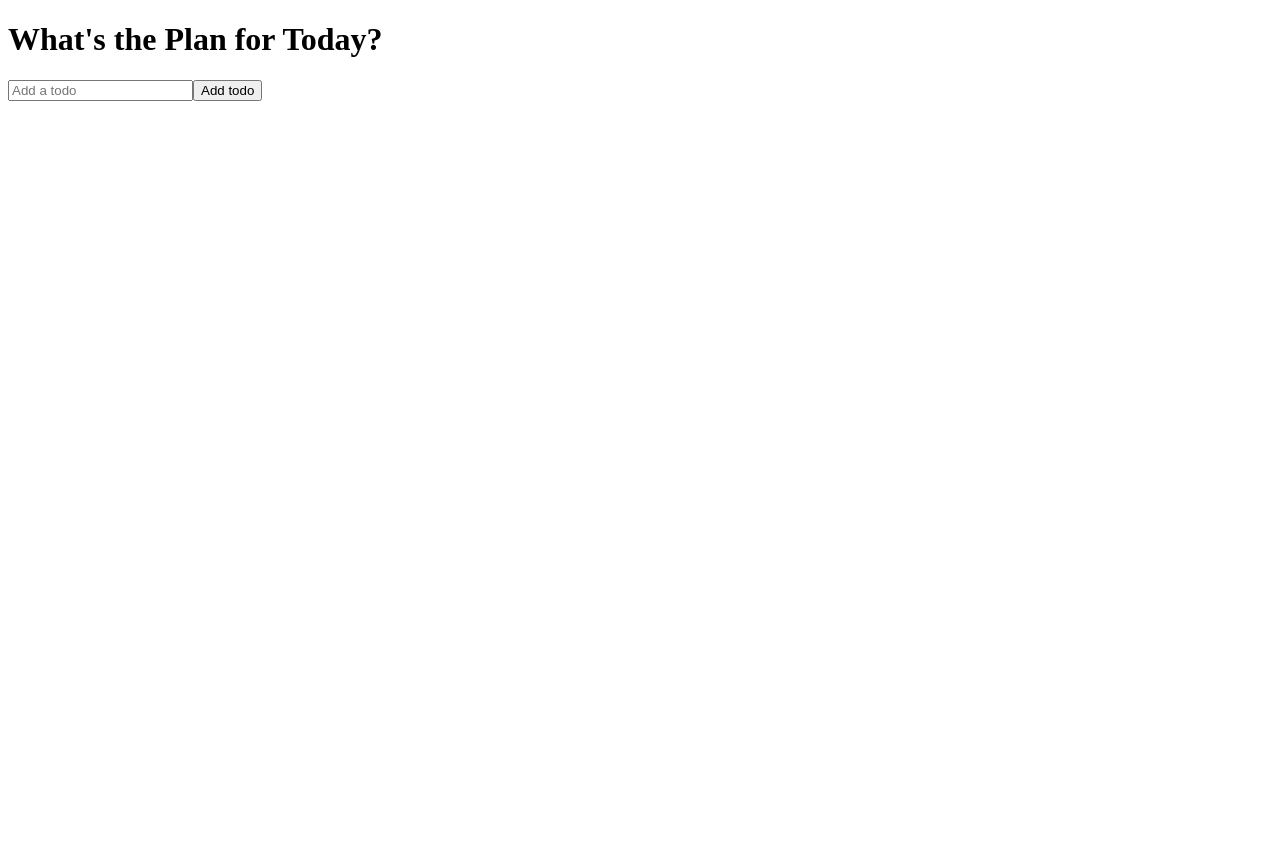
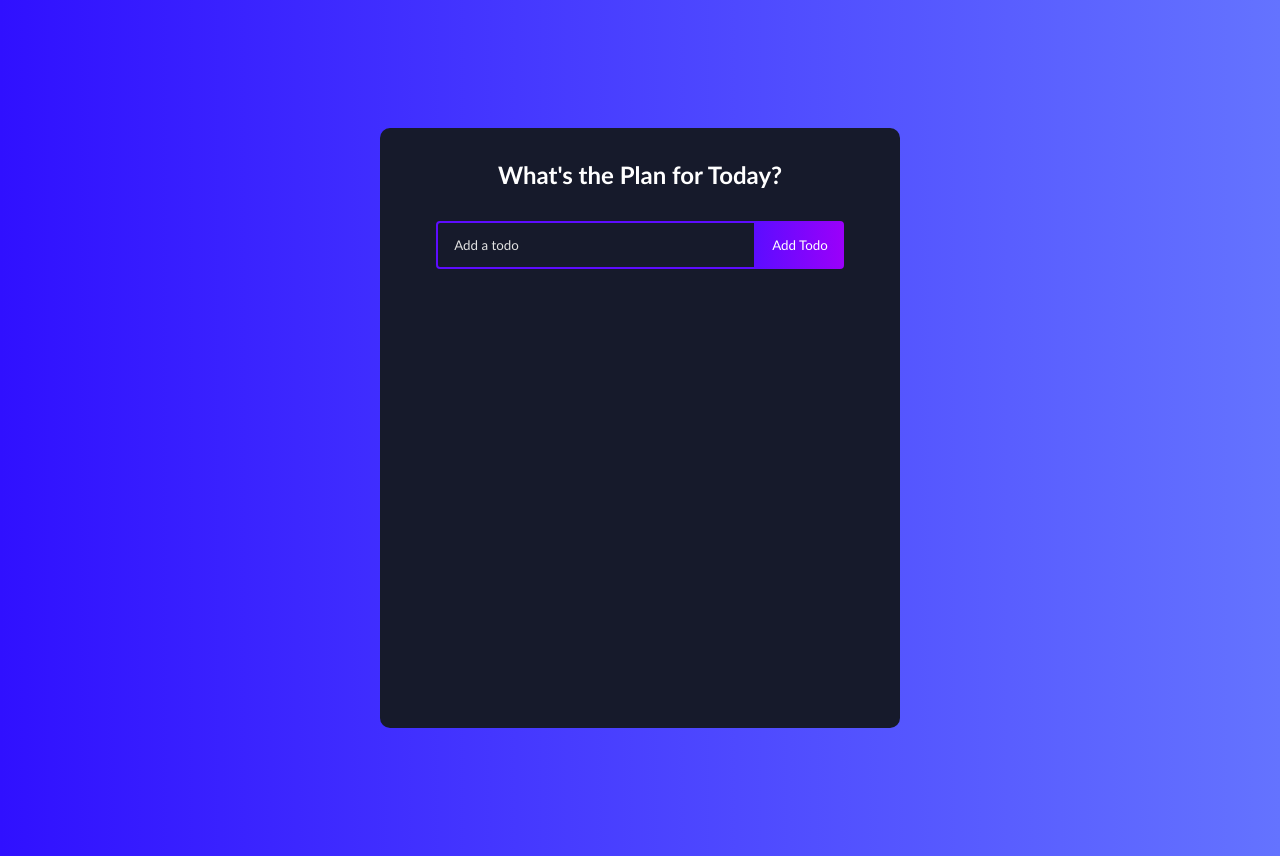
Before and after one commit to pazzissima/react-todo-app, a React (Create React App) app: page / in a window 1280 px wide. Before the commit the page ends 800 px from the top, so only its background shows below. Built offline with nearby package versions, Linux system fonts and the light colour scheme.

Commit message:
added CSS

```diff
--- a/src/App.css
+++ b/src/App.css
@@ -0,0 +1,147 @@
+* {
+  box-sizing: border-box;
+  margin: 0;
+  padding: 0;
+  font-family: 'Trebuchet MS', 'Lucida Sans Unicode', 'Lucida Grande',
+    'Lucida Sans', Arial, sans-serif;
+}
+
+body {
+  background: linear-gradient(
+    90deg,
+    rgba(48, 16, 255, 1) 0%,
+    rgba(100, 115, 255, 1) 100%
+  );
+}
+.todo-app {
+  display: flex;
+  flex-direction: column;
+  justify-content: start;
+  width: 520px;
+  min-height: 600px;
+  background: #161a2b;
+  text-align: center;
+  margin: 128px auto;
+  border-radius: 10px;
+  padding-bottom: 32px;
+}
+
+h1 {
+  margin: 32px 0;
+  color: #fff;
+  font-size: 24px;
+}
+
+.complete {
+  text-decoration: line-through;
+  opacity: 0.4;
+}
+
+.todo-form {
+  margin-bottom: 32px;
+}
+
+.todo-input {
+  padding: 14px 32px 14px 16px;
+  border-radius: 4px 0 0 4px;
+  border: 2px solid #5d0cff;
+  outline: none;
+  width: 320px;
+  background: transparent;
+  color: #fff;
+}
+
+.todo-input::placeholder {
+  color: #e2e2e2;
+}
+
+.todo-button {
+  padding: 16px;
+  border: none;
+  border-radius: 0 4px 4px 0;
+  cursor: pointer;
+  outline: none;
+  background: linear-gradient(
+    90deg,
+    rgba(93, 12, 255, 1) 0%,
+    rgba(155, 0, 250, 1) 100%
+  );
+  color: #fff;
+  text-transform: capitalize;
+}
+
+.todo-input.edit {
+  border: 2px solid #149fff;
+}
+
+.todo-button.edit {
+  background: linear-gradient(
+    90deg,
+    rgba(20, 159, 255, 1) 0%,
+    rgba(17, 122, 255, 1) 100%
+  );
+  padding: 16px 22px;
+}
+
+.todo-container {
+  display: flex;
+  flex-direction: row;
+  position: relative;
+}
+
+.todo-row {
+  display: flex;
+  justify-content: space-between;
+  align-items: center;
+  margin: 4px auto;
+  color: #fff;
+  background: linear-gradient(
+    90deg,
+    rgba(255, 118, 20, 1) 0%,
+    rgba(255, 84, 17, 1) 100%
+  );
+
+  padding: 16px;
+  border-radius: 5px;
+  width: 90%;
+}
+
+.todo-row:nth-child(4n + 1) {
+  background: linear-gradient(
+    90deg,
+    rgba(93, 12, 255, 1) 0%,
+    rgba(155, 0, 250, 1) 100%
+  );
+}
+
+.todo-row:nth-child(4n + 2) {
+  background: linear-gradient(
+    90deg,
+    rgba(255, 12, 241, 1) 0%,
+    rgba(250, 0, 135, 1) 100%
+  );
+}
+
+.todo-row:nth-child(4n + 3) {
+  background: linear-gradient(
+    90deg,
+    rgba(20, 159, 255, 1) 0%,
+    rgba(17, 122, 255, 1) 100%
+  );
+}
+
+.icons {
+  display: flex;
+  align-items: center;
+  font-size: 24px;
+  cursor: pointer;
+}
+
+.delete-icon {
+  margin-right: 5px;
+  color: #fff;
+}
+
+.edit-icon {
+  color: #fff;
+}
--- a/src/components/TodoForm.js
+++ b/src/components/TodoForm.js
@@ -1,7 +1,13 @@
-import React , {useState} from 'react';
+import React , {useState, useEffect, useRef} from 'react';
 
 function TodoForm(props) {
   const [input, setInput] = useState('');
+
+  const inputRef = useRef(null);
+
+  useEffect(() => {
+    inputRef.current.focus();
+  })
 
   const handleChange = e => {
     setInput(e.target.value)
@@ -26,6 +32,7 @@
         name="text"
         className="todo-input"
         onChange={handleChange}
+        ref={inputRef}
     />
     <button className="todo-button">Add todo</button>
    </form>
```
